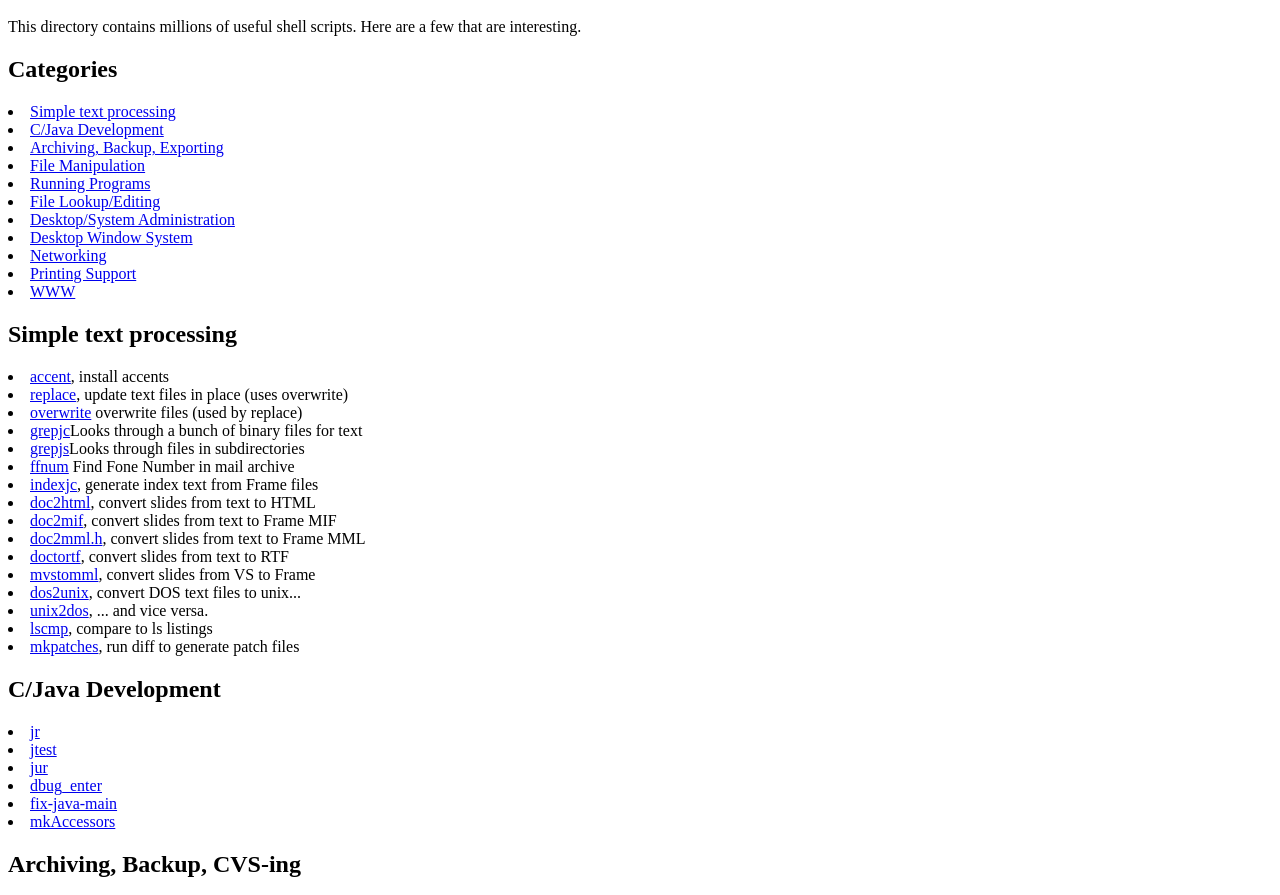
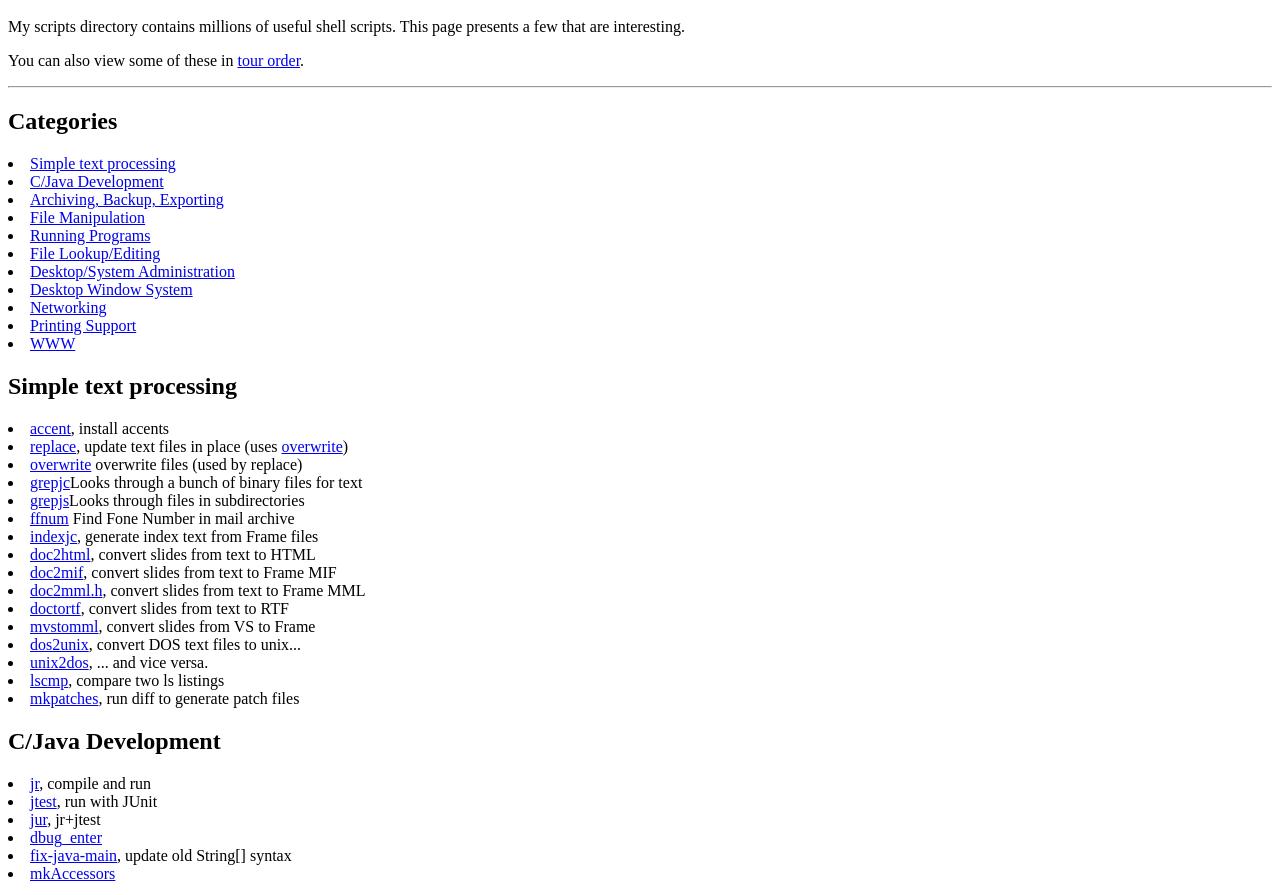
Before and after one commit to IanDarwin/scripts, a plain HTML site: page index.html in a window 1280 px wide. Shown: the part 48-943 px from the top of the page. Drawn offline with Linux system fonts and the light colour scheme.

Commit message:
Finish move from daroad-old to daroadmac.

```diff
--- a/index.html
+++ b/index.html
@@ -1,8 +1,18 @@
-<title>Ian Darwin: Shell Script Examples</title>
+<html>
+<head>
+	<title>Ian Darwin: Shell Script Examples</title>
+</head>
+
+<body bgcolor="white">
 <h1>Ian Darwin: Shell Script Examples</h1>
-<body bgcolor="white">
-<p>This directory contains millions of useful shell scripts.
-Here are a few that are interesting.
+<p>My scripts directory contains millions of useful shell scripts.
+This page presents a few that are interesting.
+</p>
+<p>
+You can also view some of these in <a href="tour1.jsp">tour order</a>.
+</p>
+
+<hr/>
 
 <h2>Categories</h2>
 <li><a href="#text">Simple text processing</a></li>
@@ -19,7 +29,8 @@ Here are a few that are interesting.
 
 <a name="text"><h2>Simple text processing</h2></a>
 <li><a href="accent">accent</a>, install accents</li>
-<li><a href="replace">replace</a>, update text files in place (uses overwrite)</li>
+<li><a href="replace">replace</a>, update text files in place
+(uses <a href="overwrite">overwrite</a>)</li>
 <li><a href="overwrite">overwrite</a> overwrite files (used by replace)</li>
 <li><a href="grepjc">grepjc</a>Looks through a bunch of binary files for text
 <li><a href="grepjs">grepjs</a>Looks through files in subdirectories</li>
@@ -32,15 +43,15 @@ Here are a few that are interesting.
 <li><a href="mvstomml">mvstomml</a>, convert slides from VS to Frame</li>
 <li><a href="dos2unix">dos2unix</a>, convert DOS text files to unix...</li>
 <li><a href="unix2dos">unix2dos</a>, ... and vice versa.</li>
-<li><a href="lscmp">lscmp</a>, compare to ls listings</li>
+<li><a href="lscmp">lscmp</a>, compare two ls listings</li>
 <li><a href="mkpatches">mkpatches</a>, run diff to generate patch files</li>
 
 <a name="swdv"><h2>C/Java Development</h2></a>
-<li><a href="jr">jr</a></li>
-<li><a href="jtest">jtest</a></li>
-<li><a href="jur">jur</a></li>
+<li><a href="jr">jr</a>, compile and run</li>
+<li><a href="jtest">jtest</a>, run with JUnit</li>
+<li><a href="jur">jur</a>, jr+jtest</li>
 <li><a href="dbug_enter">dbug_enter</a></li>
-<li><a href="fix-java-main">fix-java-main</a></li>
+<li><a href="fix-java-main">fix-java-main</a>, update old String[] syntax</li>
 <li><a href="mkAccessors">mkAccessors</a></li>
 
 <a name="bkup"><h2>Archiving, Backup, CVS-ing</h2></a>
@@ -62,10 +73,12 @@ Here are a few that are interesting.
 <li><a href="areacode">areacode</a></li>
 
 <a name="admi"><h2>Desktop/System Administration</h2></a>
-<li><a href="at-site">at-site</a></li>
 <li><a href="watchlog">watchlog</a>tail or tail-f on one of many logfiles</li>
-<li><a href="noto_report">noto-report</a>analyze a mail logfile</li>
+<li><a href="noto_report">noto-report</a>analyze a mail logfile for bounces</li>
 <li><a href="rl">rl</a>, reload various UNIX servers after changing config files</li>
+<li><a href="at-site">at-site</a>, customize roaming UNIX box for common sites</li>
+<li><a href="get-snap">get-snap</a>FTP a directory</li>
+<li><a href="quickupgrade">quickupgrade</a>Install what get-snap gets</li>
 
 <a name="wind"><h2>Desktop Window System</h2></a>
 <li><a href="bxterm">bxterm</a>, big xterm</li>
@@ -85,10 +98,11 @@ Here are a few that are interesting.
 <li><a href="mklinks">mklinks</a>, make text into links</li>
 <li><a href="mklinks.am">mklinks.am</a> same but for Amazon.com sales links</li>
 <li><a href="mklinks.ns">mklinks.ns</a> same but for Netscape Bookmarks</li>
+<li><a href="httpd-type">httpd-type</a>, see what type of server somebody runs</li>
 <li><a href="daroadweb">daroadweb</a>, start a web server</li>
-<li><a href="httpd-type">httpd-type</a>See what web server a site really runs
 <li><a href="fakewebserver">fakewebserver</a>See what browser really sends
-<li><a href="httpd-type">httpd-type</a>, see what type of server somebody runs</li>
-<li><a href="get-snap">get-snap</a>FTP a directory tree</li>
+<li><a href="mktour">mktour</a>, script that generates the tour
 
+<hr />
+<a href="archive.jsp">Download a ZIP archive</a>.
 <h6><a href="http://www.darwinsys.com/">Back to DarwinSys.com</a></h6>
```
Also changed, not shown: 5 other files.
